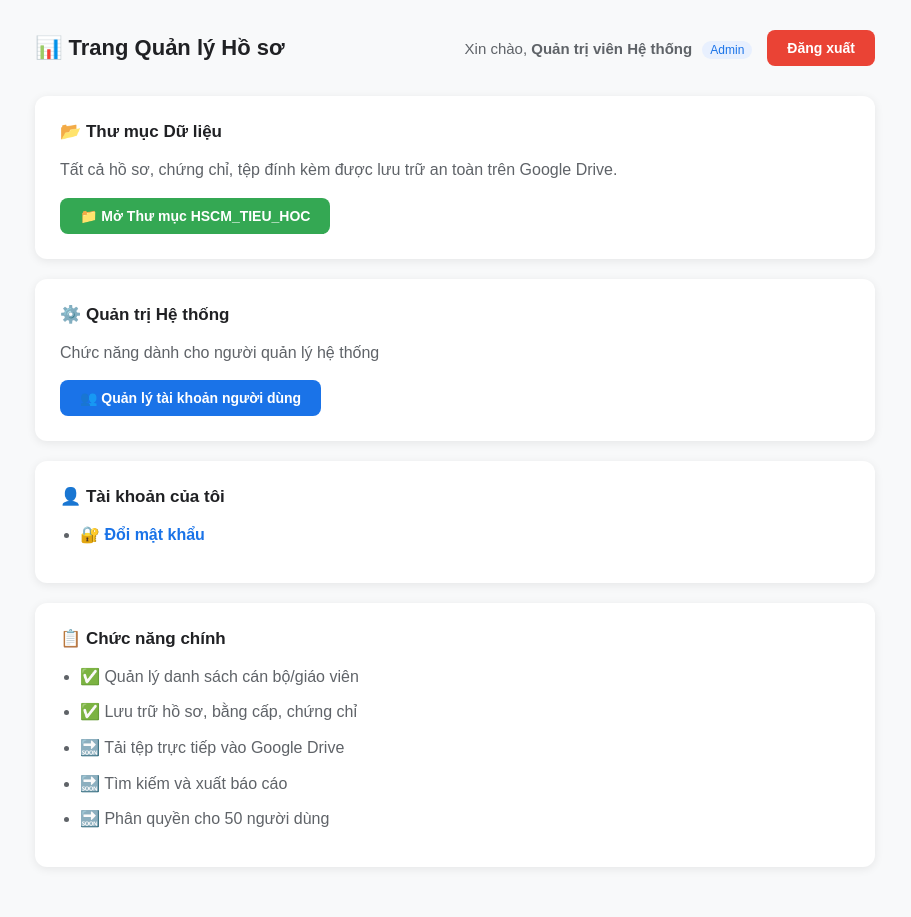
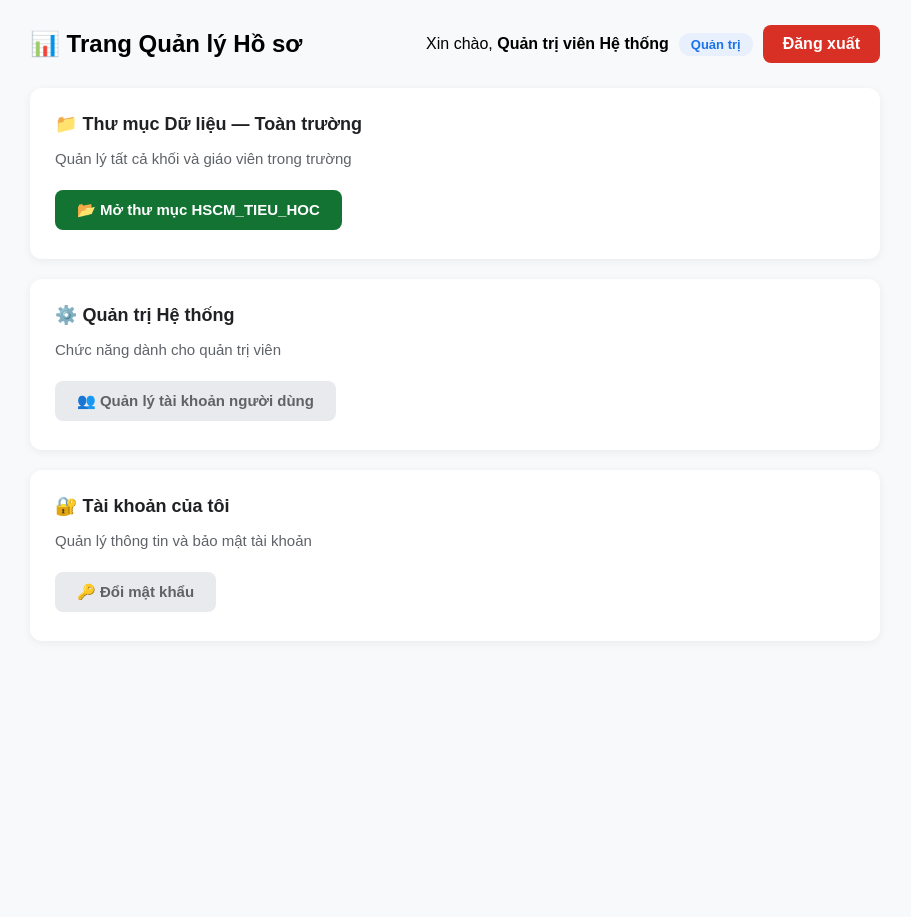
Before and after one commit to hosothlq-angiang/HSCM_TIEU_HOC, a Flask app: page /dashboard in a window 1280 px wide. Shown: the whole page, without its empty margins (185-1096 px from the left). After the commit the page ends 612 px from the top, so only its background shows below. Run offline with Flask 3, Linux system fonts and the light colour scheme; a user stored in the database is signed in.

Commit message:
Hoàn chỉnh: routes.py đầy đủ chức năng

```diff
--- a/app/routes.py
+++ b/app/routes.py
@@ -1,20 +1,55 @@
-from flask import Blueprint, render_template, redirect, url_for, request, flash
-from flask_login import login_user, login_required, logout_user, current_user
+from flask import Blueprint, render_template, request, redirect, url_for, flash
+from flask_login import login_user, logout_user, login_required, current_user
 from app import db
 from app.models import User
-from werkzeug.security import generate_password_hash
+from app.config import Config
+from werkzeug.security import generate_password_hash, check_password_hash
 
 main_bp = Blueprint('main', __name__)
+config = Config()
 
-DRIVE_FOLDER_ID = "13hl5NX2UfQqINJNuXJFGPsUrvRXSzA7O"
-
-# ========== TRANG CHỦ ==========
+# ========== TRANG CHÍNH / BẢNG ĐIỀU KHIỂN ==========
 @main_bp.route('/')
 def index():
-    drive_link = f"https://drive.google.com/drive/folders/{DRIVE_FOLDER_ID}"
-    return render_template('index.html', drive_link=drive_link)
+    if current_user.is_authenticated:
+        return redirect(url_for('main.dashboard'))
+    return redirect(url_for('main.login'))
 
-# ========== ĐĂNG NHẬP ==========
+@main_bp.route('/dashboard')
+@login_required
+def dashboard():
+    # Lấy link thư mục khối — khớp chính xác định dạng "Khối 1"
+    grade_folder_url = None
+    if current_user.grade_level:
+        grade_folder_url = config.DRIVE_GRADE_FOLDERS.get(current_user.grade_level)
+
+    # Lấy danh sách người có quyền xem
+    viewable_list = []
+
+    if current_user.is_admin():
+        # Admin xem tất cả
+        all_users = User.query.order_by(User.grade_level, User.full_name).all()
+        viewable_list = [u for u in all_users if u.id != current_user.id]
+    elif current_user.grade_level:
+        # Lấy tất cả cùng khối
+        same_grade = User.query.filter_by(grade_level=current_user.grade_level).order_by(User.full_name).all()
+
+        if current_user.is_khoitruong():
+            # Khối trưởng xem tất cả trong khối
+            viewable_list = [u for u in same_grade if u.id != current_user.id]
+        else:
+            # Giáo viên thường: chỉ xem người được phân quyền
+            for u in same_grade:
+                if u.id != current_user.id and current_user.can_view_user(u):
+                    viewable_list.append(u)
+
+    return render_template('dashboard.html',
+                         user=current_user,
+                         config=config,
+                         grade_folder_url=grade_folder_url,
+                         viewable_list=viewable_list)
+
+# ========== ĐĂNG NHẬP / ĐĂNG XUẤT ==========
 @main_bp.route('/login', methods=['GET', 'POST'])
 def login():
     if current_user.is_authenticated:
@@ -22,37 +57,29 @@ def login():
 
     if request.method == 'POST':
         username = request.form.get('username', '').strip()
-        password = request.form.get('password', '')
+        password = request.form.get('password', '').strip()
 
         user = User.query.filter_by(username=username).first()
 
         if user and user.check_password(password) and user.is_active:
             login_user(user)
 
-            # Bắt buộc đổi mật khẩu nếu lần đầu
             if user.must_change_password:
-                flash("🔔 Vui lòng đổi mật khẩu để bảo mật tài khoản")
+                flash("Vui lòng đổi mật khẩu để bảo mật tài khoản", "info")
                 return redirect(url_for('main.change_password'))
 
             return redirect(url_for('main.dashboard'))
 
-        flash("❌ Tên đăng nhập hoặc mật khẩu không đúng")
+        flash("Tên đăng nhập hoặc mật khẩu không đúng", "error")
 
     return render_template('login.html')
 
-# ========== ĐĂNG XUẤT ==========
 @main_bp.route('/logout')
 @login_required
 def logout():
     logout_user()
-    return redirect(url_for('main.index'))
-
-# ========== TRANG TỔNG QUAN ==========
-@main_bp.route('/dashboard')
-@login_required
-def dashboard():
-    drive_link = f"https://drive.google.com/drive/folders/{DRIVE_FOLDER_ID}"
-    return render_template('dashboard.html', user=current_user, drive_link=drive_link)
+    flash("Bạn đã đăng xuất thành công", "info")
+    return redirect(url_for('main.login'))
 
 # ========== ĐỔI MẬT KHẨU ==========
 @main_bp.route('/change-password', methods=['GET', 'POST'])
@@ -63,32 +90,28 @@ def change_password():
         new_password = request.form.get('new_password', '')
         confirm_password = request.form.get('confirm_password', '')
 
-        # Kiểm tra mật khẩu cũ
         if not current_user.check_password(old_password):
-            flash("❌ Mật khẩu cũ không đúng")
+            flash("Mật khẩu cũ không đúng", "error")
             return redirect(url_for('main.change_password'))
 
-        # Kiểm tra mật khẩu mới khớp
         if new_password != confirm_password:
-            flash("❌ Mật khẩu mới không khớp")
+            flash("Mật khẩu mới không khớp", "error")
             return redirect(url_for('main.change_password'))
 
-        # Kiểm tra độ mạnh mật khẩu
-        if len(new_password) < 8:
-            flash("❌ Mật khẩu phải có ít nhất 8 ký tự")
+        if len(new_password) < 6:
+            flash("Mật khẩu mới phải có ít nhất 6 ký tự", "error")
             return redirect(url_for('main.change_password'))
 
-        # Cập nhật mật khẩu
         current_user.set_password(new_password)
         current_user.must_change_password = False
         db.session.commit()
 
-        flash("✅ Đổi mật khẩu thành công!")
+        flash("✅ Đổi mật khẩu thành công!", "success")
         return redirect(url_for('main.dashboard'))
 
     return render_template('change_password.html', user=current_user)
 
-# ========== QUẢN LÝ NGƯỜI DÙNG — CHỈ ADMIN ==========
+# ========== QUẢN LÝ TÀI KHOẢN ==========
 @main_bp.route('/manage-users')
 @login_required
 def manage_users():
@@ -104,13 +127,11 @@ def manage_users():
 
     return render_template('manage_users.html', users=users)
 
-
-# ========== TẠO TÀI KHOẢN GIÁO VIÊN ==========
 @main_bp.route('/create-user', methods=['GET', 'POST'])
 @login_required
 def create_user():
     if not current_user.is_admin():
-        flash("Bạn không có quyền truy cập trang này")
+        flash("Bạn không có quyền truy cập trang này", "error")
         return redirect(url_for('main.dashboard'))
 
     if request.method == 'POST':
@@ -125,11 +146,11 @@ def create_user():
         password = request.form.get('password', 'GiaoVien@123').strip()
 
         if User.query.filter_by(username=username).first():
-            flash("Tên đăng nhập đã tồn tại!")
+            flash("Tên đăng nhập đã tồn tại!", "error")
             return redirect(url_for('main.create_user'))
 
         if User.query.filter_by(email=email).first():
-            flash("Email đã được sử dụng!")
+            flash("Email đã được sử dụng!", "error")
             return redirect(url_for('main.create_user'))
 
         new_user = User(
@@ -148,32 +169,34 @@ def create_user():
         db.session.add(new_user)
         db.session.commit()
 
-        flash(f"✅ Tạo tài khoản {full_name} thành công!")
+        flash(f"✅ Tạo tài khoản {full_name} thành công!", "success")
         return redirect(url_for('main.manage_users'))
 
     return render_template('create_user.html')
 
-
-# ========== RESET MẬT KHẨU — CHỈ ADMIN ==========
-@main_bp.route('/users/<int:user_id>/reset-password', methods=['GET', 'POST'])
+@main_bp.route('/reset-password/<int:user_id>', methods=['GET', 'POST'])
 @login_required
 def reset_password(user_id):
     if not current_user.is_admin():
-        flash("❌ Bạn không có quyền thực hiện hành động này")
+        flash("Bạn không có quyền thực hiện hành động này", "error")
         return redirect(url_for('main.dashboard'))
 
     user = User.query.get_or_404(user_id)
 
-    if request.method == 'POST':
-        new_password = request.form.get('new_password', '')
-        user.set_password(new_password)
-        user.must_change_password = True  # Bắt buộc đổi lại khi đăng nhập
-        db.session.commit()
-
-        flash(f"✅ Đặt lại mật khẩu cho {user.full_name} thành công!")
+    if user.is_admin():
+        flash("Không thể đặt lại mật khẩu tài khoản quản trị", "error")
         return redirect(url_for('main.manage_users'))
 
-    return render_template('reset_password.html', target_user=user)
+    if request.method == 'POST':
+        new_pass = request.form.get('new_password', 'GiaoVien@123')
+        user.set_password(new_pass)
+        user.must_change_password = True
+        db.session.commit()
+        flash(f"✅ Đặt lại mật khẩu cho {user.full_name} thành công!", "success")
+        return redirect(url_for('main.manage_users'))
+
+    return render_template('reset_password.html', user=user)
+
 
 # ========== QUÊN MẬT KHẨU — GỬI EMAIL ==========
 @main_bp.route('/forgot-password', methods=['GET', 'POST'])
@@ -182,17 +205,17 @@ def forgot_password():
         return redirect(url_for('main.dashboard'))
 
     if request.method == 'POST':
-        contact_type = request.form.get('contact_type', 'email')  # email hoặc phone
-        contact_value = request.form.get('contact_value', '').strip()
+        username = request.form.get('username', '').strip()
+        email = request.form.get('email', '').strip()
 
-        if contact_type == 'email':
-            user = User.query.filter_by(email=contact_value).first()
-            if user:
-                flash(f"✅ Đã gửi hướng dẫn đặt lại mật khẩu về email: {contact_value}")
-                # Lưu ý: Phần gửi email thực tế sẽ hướng dẫn bổ sung sau
-            else:
-                flash("❌ Email không tồn tại trong hệ thống")
+        user = User.query.filter_by(username=username).first()
+
+        if user and user.email == email and user.is_active:
+            # Tạo mật khẩu tạm hoặc yêu cầu Admin đặt lại
+            flash("✅ Thông tin hợp lệ! Vui lòng liên hệ Quản trị viên để đặt lại mật khẩu", "success")
+            flash("📞 Điện thoại/Zalo: [Số điện thoại Admin của bạn]", "info")
+            return redirect(url_for('main.login'))
         else:
-            flash("🔔 Tính năng gửi qua SMS sẽ sớm được cập nhật! Vui lòng liên hệ Admin.")
+            flash("❌ Tên đăng nhập hoặc Email không khớp với hệ thống", "error")
 
     return render_template('forgot_password.html')
--- a/app/templates/dashboard.html
+++ b/app/templates/dashboard.html
@@ -3,179 +3,111 @@
 <head>
     <meta charset="UTF-8">
     <meta name="viewport" content="width=device-width, initial-scale=1.0">
-    <title>Trang Quản lý - Hệ thống Hồ sơ</title>
+    <title>Trang Quản lý Hồ sơ</title>
     <style>
         * { margin: 0; padding: 0; box-sizing: border-box; font-family: Arial, sans-serif; }
-        body {
-            background: #f8f9fa;
-            padding: 30px;
-            max-width: 900px;
-            margin: 0 auto;
-        }
-        .header {
-            display: flex;
-            justify-content: space-between;
-            align-items: center;
-            margin-bottom: 30px;
-            flex-wrap: wrap;
-            gap: 15px;
-        }
-        .header-left h1 {
-            font-size: 22px;
-            color: #202124;
-            display: flex;
-            align-items: center;
-            gap: 8px;
-        }
-        .header-right {
-            display: flex;
-            align-items: center;
-            gap: 15px;
-            flex-wrap: wrap;
-        }
-        .user-name {
-            color: #5f6368;
-            font-size: 15px;
-        }
-        .btn {
-            display: inline-block;
-            padding: 10px 20px;
-            border-radius: 8px;
-            text-decoration: none;
-            font-weight: bold;
-            border: none;
-            cursor: pointer;
-            font-size: 14px;
-            transition: background 0.2s;
-        }
-        .btn-drive {
-            background: #34a853;
-            color: white;
-        }
-        .btn-drive:hover {
-            background: #2d9449;
-        }
-        .btn-logout {
-            background: #ea4335;
-            color: white;
-        }
-        .btn-logout:hover {
-            background: #d33426;
-        }
-        .btn-secondary {
-            background: #e8eaed;
-            color: #5f6368;
-        }
-        .btn-secondary:hover {
-            background: #dadce0;
-        }
-        .btn-admin {
-            background: #1a73e8;
-            color: white;
-        }
-        .btn-admin:hover {
-            background: #1557b0;
-        }
-        .card {
-            background: white;
-            padding: 25px;
-            border-radius: 12px;
-            margin: 20px 0;
-            box-shadow: 0 2px 10px rgba(0,0,0,0.08);
-        }
-        .card h3 {
-            margin-bottom: 15px;
-            color: #202124;
-            font-size: 17px;
-            display: flex;
-            align-items: center;
-            gap: 8px;
-        }
-        .card p {
-            color: #5f6368;
-            margin-bottom: 15px;
-            line-height: 1.6;
-        }
-        ul {
-            margin-left: 20px;
-            color: #5f6368;
-        }
-        li {
-            margin: 10px 0;
-            line-height: 1.6;
-        }
-        li a {
-            color: #1a73e8;
-            text-decoration: none;
-            font-weight: bold;
-        }
-        li a:hover {
-            text-decoration: underline;
-        }
-        .flash {
-            padding: 12px;
-            border-radius: 8px;
-            margin-bottom: 20px;
-        }
-        .flash-success {
-            background: #e6f4ea;
-            color: #137333;
-            border-left: 4px solid #137333;
-        }
+        body { background: #f8f9fa; padding: 25px; max-width: 900px; margin: 0 auto; }
+        .top-bar { display: flex; justify-content: space-between; align-items: center; margin-bottom: 25px; flex-wrap: wrap; gap: 15px; }
+        .user-info { display: flex; align-items: center; gap: 10px; flex-wrap: wrap; }
+        .tag { padding: 4px 12px; border-radius: 14px; font-size: 13px; font-weight: bold; }
+        .tag-admin { background: #e8f0fe; color: #1a73e8; }
+        .tag-khoi { background: #fce8e6; color: #d93025; }
+        .tag-giaovien { background: #e6f4ea; color: #137333; }
+        .btn-logout { background: #d93025; color: white; padding: 10px 20px; border-radius: 8px; text-decoration: none; font-weight: bold; border: none; cursor: pointer; }
+        .card { background: white; padding: 25px; border-radius: 12px; margin-bottom: 20px; box-shadow: 0 2px 10px rgba(0,0,0,0.06); }
+        .card h3 { color: #202124; margin-bottom: 12px; font-size: 18px; display: flex; align-items: center; gap: 8px; }
+        .card p { color: #5f6368; margin-bottom: 15px; font-size: 15px; line-height: 1.6; }
+        .btn { padding: 11px 22px; border-radius: 8px; text-decoration: none; font-weight: bold; border: none; cursor: pointer; font-size: 15px; display: inline-block; margin: 4px 4px 4px 0; }
+        .btn-primary { background: #1a73e8; color: white; }
+        .btn-success { background: #137333; color: white; }
+        .btn-secondary { background: #e8eaed; color: #5f6368; }
+        .btn-sm { padding: 7px 14px; font-size: 14px; }
+        .folder-list { margin-top: 20px; }
+        .folder-item { padding: 14px 16px; background: #f1f3f4; border-radius: 10px; margin-bottom: 10px; display: flex; justify-content: space-between; align-items: center; }
+        .folder-owner { border-left: 4px solid #137333; background: #e6f4ea; }
+        .flash { padding: 14px 20px; border-radius: 8px; margin-bottom: 20px; line-height: 1.6; }
+        .flash-info { background: #e8f0fe; color: #1a73e8; border-left: 4px solid #1a73e8; }
+        .flash-warning { background: #fef7e0; color: #f9ab00; border-left: 4px solid #f9ab00; }
+        .empty-state { padding: 25px; text-align: center; color: #5f6368; }
+        .empty-state p { margin: 8px 0; }
     </style>
 </head>
 <body>
-    {% with messages = get_flashed_messages(with_categories=false) %}
+    {% with messages = get_flashed_messages(with_categories=true) %}
     {% if messages %}
-        {% for msg in messages %}
-        <div class="flash flash-success">{{ msg }}</div>
+        {% for category, msg in messages %}
+        <div class="flash flash-{{ category }}">{{ msg|safe }}</div>
         {% endfor %}
     {% endif %}
     {% endwith %}
 
-    <div class="header">
-        <div class="header-left">
-            <h1>📊 Trang Quản lý Hồ sơ</h1>
-        </div>
-        <div class="header-right">
-            <span class="user-name">
-                Xin chào, <strong>{{ user.full_name if user.full_name else user.username }}</strong>
-                {% if user.is_admin() %}<span style="color:#1a73e8; font-size:12px; background:#e8f0fe; padding:2px 8px; border-radius:10px; margin-left:6px;">Admin</span>{% endif %}
-            </span>
-            <a href="{{ url_for('main.logout') }}" class="btn btn-logout">Đăng xuất</a>
+    <div class="top-bar">
+        <h2>📊 Trang Quản lý Hồ sơ</h2>
+        <div class="user-info">
+            <span>Xin chào, <strong>{{ user.full_name }}</strong></span>
+            {% if user.is_admin() %}<span class="tag tag-admin">Quản trị</span>{% endif %}
+            {% if user.is_khoitruong() %}<span class="tag tag-khoi">Khối trưởng</span>{% endif %}
+            {% if user.grade_level %}<span class="tag tag-giaovien">{{ user.grade_level }}</span>{% endif %}
+            <a href="{{ url_for('main.logout') }}" class="btn-logout">Đăng xuất</a>
         </div>
     </div>
 
+    {% if user.is_admin() %}
+    <!-- ========== ADMIN ========== -->
     <div class="card">
-        <h3>📂 Thư mục Dữ liệu</h3>
-        <p>Tất cả hồ sơ, chứng chỉ, tệp đính kèm được lưu trữ an toàn trên Google Drive.</p>
-        <a href="{{ drive_link }}" class="btn btn-drive" target="_blank">📁 Mở Thư mục HSCM_TIEU_HOC</a>
+        <h3>📁 Thư mục Dữ liệu — Toàn trường</h3>
+        <p>Quản lý tất cả khối và giáo viên trong trường</p>
+        <a href="{{ config.DRIVE_ROOT_URL }}" target="_blank" class="btn btn-success">📂 Mở thư mục HSCM_TIEU_HOC</a>
     </div>
 
-    {% if user.is_admin() %}
     <div class="card">
         <h3>⚙️ Quản trị Hệ thống</h3>
-        <p>Chức năng dành cho người quản lý hệ thống</p>
-        <a href="{{ url_for('main.manage_users') }}" class="btn btn-admin">👥 Quản lý tài khoản người dùng</a>
+        <p>Chức năng dành cho quản trị viên</p>
+        <a href="{{ url_for('main.manage_users') }}" class="btn btn-secondary">👥 Quản lý tài khoản người dùng</a>
+    </div>
+    {% else %}
+    <!-- ========== GIÁO VIÊN / KHỐI TRƯỞNG ========== -->
+    <div class="card">
+        <h3>📁 Thư mục Dữ liệu — {{ user.grade_level or 'Chưa phân khối' }}</h3>
+        <p>Thư mục làm việc của bạn trong {{ user.grade_level }}</p>
+
+        {% if grade_folder_url %}
+        <a href="{{ grade_folder_url }}" target="_blank" class="btn btn-primary">📂 Mở thư mục {{ user.grade_level }}</a>
+        {% else %}
+        <div class="empty-state">
+            <p>⚠️ Chưa liên kết thư mục cho khối này</p>
+            <p>Liên hệ Admin để cấu hình liên kết thư mục</p>
+        </div>
+        {% endif %}
+
+        <div class="folder-list">
+            <h4 style="margin:20px 0 10px 0; color:#202124;">👤 Thư mục cá nhân của tôi</h4>
+            <div class="folder-item folder-owner">
+                <span><strong>{{ user.full_name }}</strong> — Chủ sở hữu ✅</span>
+                {% if grade_folder_url %}
+                <a href="{{ grade_folder_url }}" target="_blank" class="btn btn-sm btn-secondary">Tìm & Mở</a>
+                {% endif %}
+            </div>
+
+            {% if viewable_list and viewable_list|length > 0 %}
+            <h4 style="margin:25px 0 10px 0; color:#202124;">👁 Thư mục bạn được xem</h4>
+            {% for u in viewable_list %}
+            <div class="folder-item">
+                <span>{{ u.full_name }} — Chỉ xem 👁</span>
+                {% if grade_folder_url %}
+                <a href="{{ grade_folder_url }}" target="_blank" class="btn btn-sm btn-secondary">Xem</a>
+                {% endif %}
+            </div>
+            {% endfor %}
+            {% endif %}
+        </div>
     </div>
     {% endif %}
 
     <div class="card">
-        <h3>👤 Tài khoản của tôi</h3>
-        <ul>
-            <li><a href="{{ url_for('main.change_password') }}">🔐 Đổi mật khẩu</a></li>
-        </ul>
-    </div>
-
-    <div class="card">
-        <h3>📋 Chức năng chính</h3>
-        <ul>
-            <li>✅ Quản lý danh sách cán bộ/giáo viên</li>
-            <li>✅ Lưu trữ hồ sơ, bằng cấp, chứng chỉ</li>
-            <li>🔜 Tải tệp trực tiếp vào Google Drive</li>
-            <li>🔜 Tìm kiếm và xuất báo cáo</li>
-            <li>🔜 Phân quyền cho 50 người dùng</li>
-        </ul>
+        <h3>🔐 Tài khoản của tôi</h3>
+        <p>Quản lý thông tin và bảo mật tài khoản</p>
+        <a href="{{ url_for('main.change_password') }}" class="btn btn-secondary">🔑 Đổi mật khẩu</a>
     </div>
 </body>
 </html>
```
